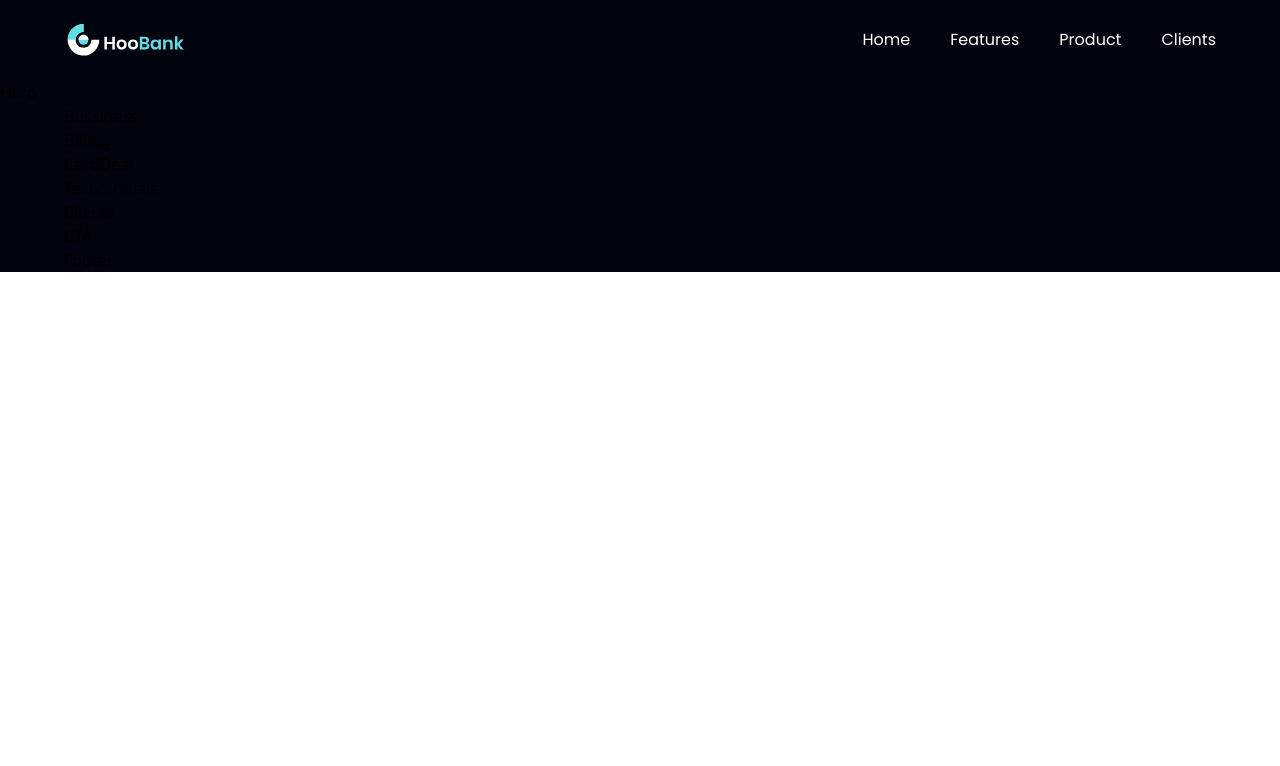
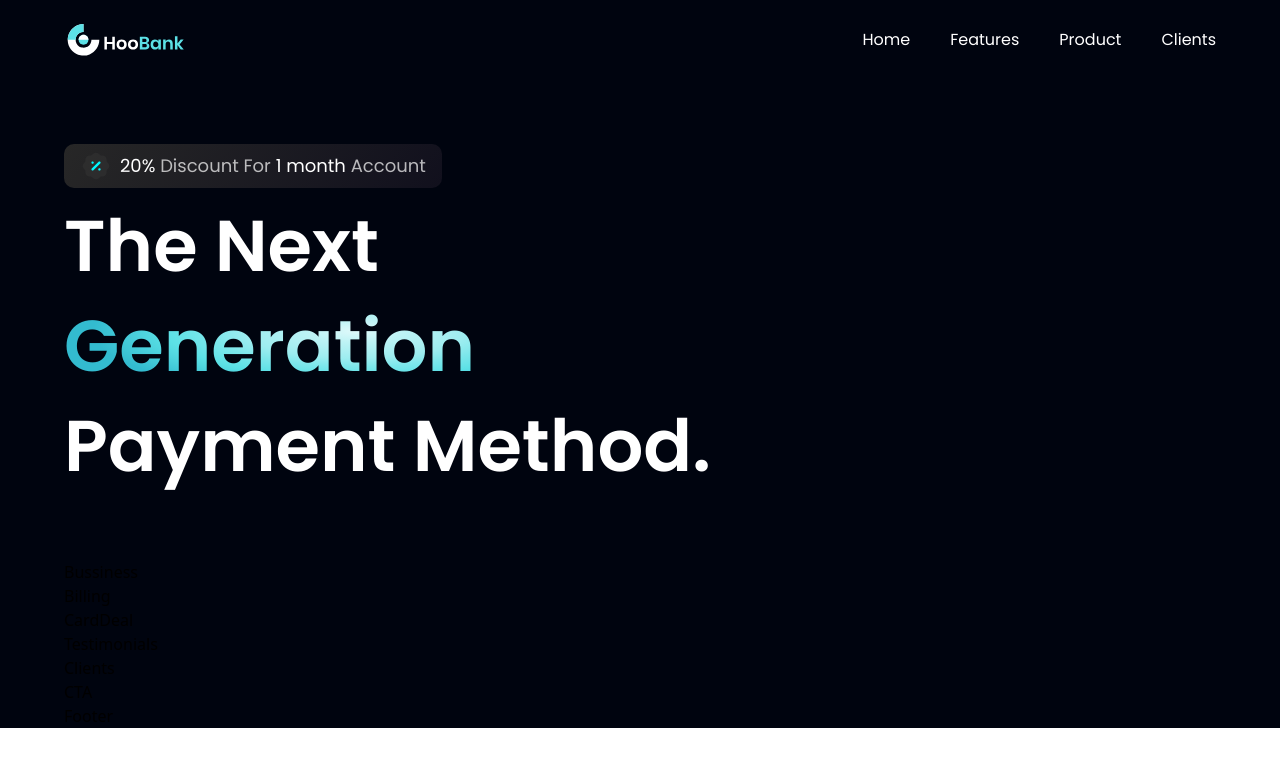
Before and after one commit to mediolano/modern-page, a React (Vite) app: page / in a window 1280 px wide. Shown: the top 766 px of the page. Built offline with nearby package versions, Linux system fonts and the light colour scheme.

Commit message:
Add main text for hero section

```diff
--- a/src/components/Hero.jsx
+++ b/src/components/Hero.jsx
@@ -1,7 +1,27 @@
-import React from "react";
+import styles from "../style";
+import { discount, robot } from "../assets";
 
-const Hero = () => {
-  return <div>Hero</div>;
-};
+const Hero = () => (
+  <section id="home" className={`flex md:flex-row flex-col ${styles.paddingY}`}>
+    <div
+      className={`flex-1 ${styles.flexStart} flex-col xl:px-0 sm:px-16 px-6`}
+    >
+      <div className="flex flex-row items-center py-[6px] px-4 bg-discount-gradient rounded-[10px] mb-2">
+        <img src={discount} alt="discount" className="w-[32px] h-[32px]" />
+        <p className={`${styles.paragraph} ml-2`}>
+          <span className="text-white">20%</span> Discount For {` `}
+          <span className="text-white">1 month</span> Account
+        </p>
+      </div>
+      <div className="flex flex-row justify-between items-center w-full">
+        <h1 className="flex-1 font-poppins font-semibold ss:text-[72px] text-[52px] text-white ss:leading-[100px] leading-[75px]">
+          The Next <br className="sm:block hidden" />
+          <span className="text-gradient">Generation</span>
+          <br className="sm:block hidden" /> Payment Method.
+        </h1>
+      </div>
+    </div>
+  </section>
+);
 
 export default Hero;
```
